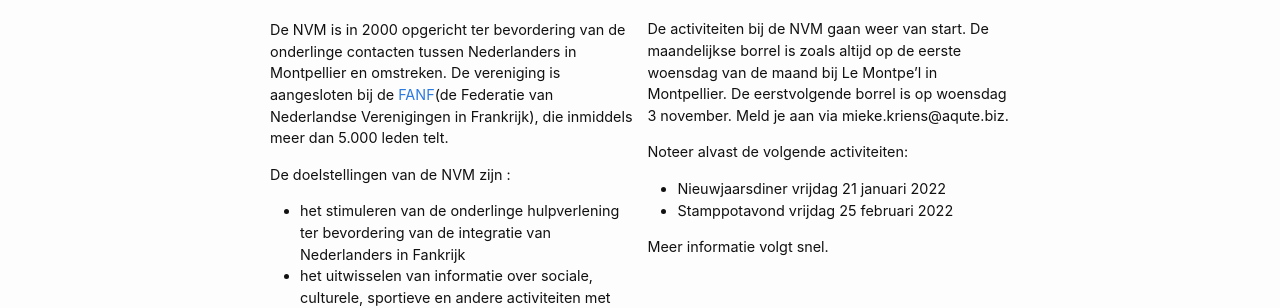
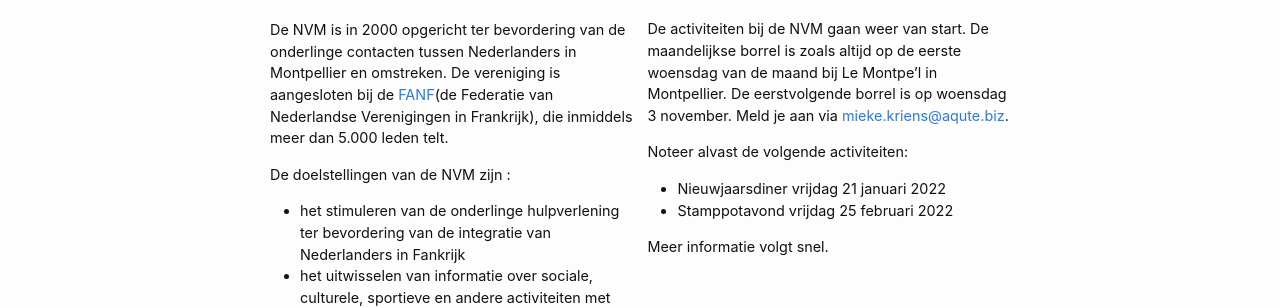
Before and after one commit to nederland34-fr/nederland34-fr.github.io, a Jekyll site: the page built from index.md, in a window 1280 px wide. Shown: the part 422-730 px from the top of the page. Built offline with Jekyll 4.4.1, drawn with Linux system fonts in a browser that asks for light colours; part of the change alters nothing that is shown.

```diff
--- a/index.md
+++ b/index.md
@@ -33,7 +33,7 @@ In ruil hiervoor hebben de donateurs een gereduceerd tarief voor de meeste van o
 
 <img src="/assets/images/stamppotten.jpg" width="100%" height="227">
 
-De activiteiten bij de NVM gaan weer van start. De maandelijkse borrel is zoals altijd op de eerste woensdag van de maand bij Le Montpe'l in Montpellier. De eerstvolgende borrel is op woensdag 3 november. Meld je aan via mieke.kriens@aqute.biz.
+De activiteiten bij de NVM gaan weer van start. De maandelijkse borrel is zoals altijd op de eerste woensdag van de maand bij Le Montpe'l in Montpellier. De eerstvolgende borrel is op woensdag 3 november. Meld je aan via <a href="mailto:mieke.kriens@aqute.biz?subject=Borrel">mieke.kriens@aqute.biz</a>.
 
 Noteer alvast de volgende activiteiten:
 
```
